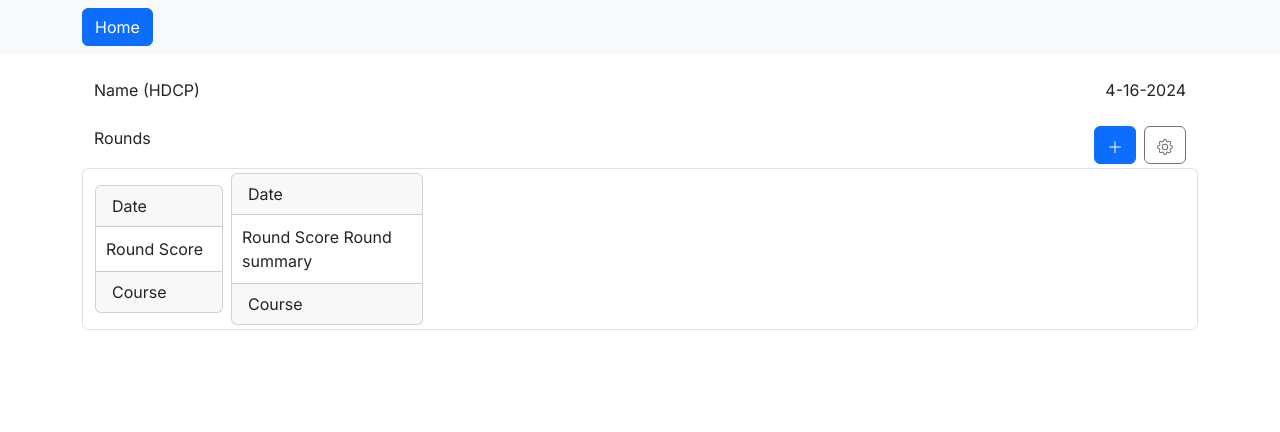
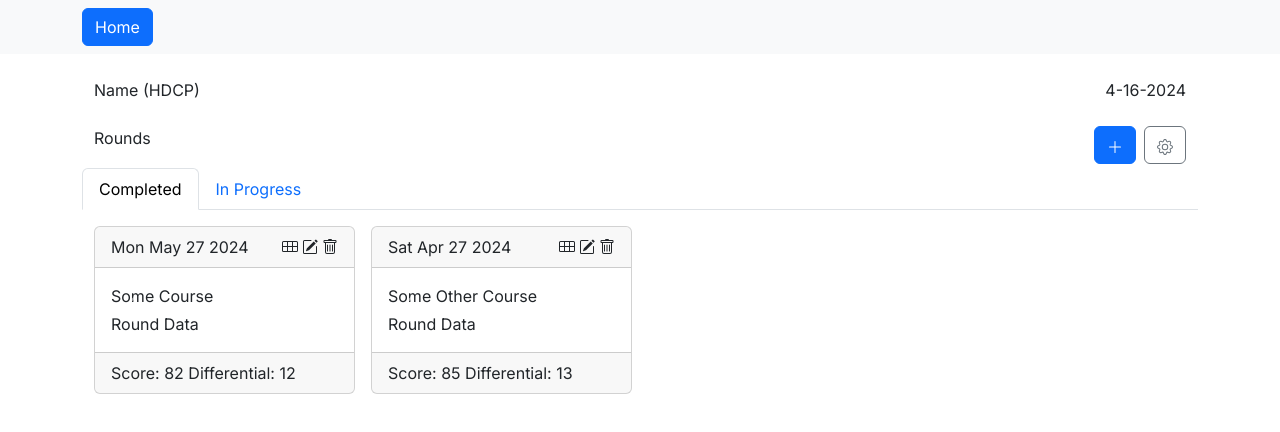
Before and after one commit to hamjared/GolfTracker, a Next.js app in the folder golf-tracker/: page /GolfTracker/ in a window 1280 px wide. Shown: the top 432 px of the page. Built offline with nearby package versions, Linux system fonts and the light colour scheme.

Commit message:
update server settings

```diff
--- /dev/null
+++ b/golf-tracker/src/app/data/MockData/MockRoundData.ts
@@ -0,0 +1,64 @@
+import { Club, Contact, Round, shotLocation } from "../Round";
+
+export const mockRounds: Round[] = [
+    {
+        id: 0,
+        courseName: "Some Course",
+        teesPlayed: "Blue",
+        date: new Date(2024, 4, 27),
+        clubs: [],
+        holeData: [{
+            holeScore: 0,
+            drive: shotLocation.LEFT,
+            approachShot: {
+                plan: {
+                    front: 0,
+                    center: 0,
+                    back: 0,
+                    toPin: 0,
+                    desiredYardage: 0,
+                    clubHit: Club.I5
+                },
+                result: {
+                    yardageToPin: 0,
+                    accuracy: shotLocation.LEFT,
+                    contact: Contact.FLUSH
+                }
+            },
+            id: 0,
+            holeNumber: 1
+        }],
+        score: 82,
+        differential: 12
+    },
+    {
+        id: 0,
+        courseName: "Some Other Course",
+        teesPlayed: "White",
+        date: new Date(2024, 3, 27),
+        clubs: [],
+        holeData: [{
+            holeScore: 0,
+            drive: shotLocation.LEFT,
+            approachShot: {
+                plan: {
+                    front: 0,
+                    center: 0,
+                    back: 0,
+                    toPin: 0,
+                    desiredYardage: 0,
+                    clubHit: Club.I5
+                },
+                result: {
+                    yardageToPin: 0,
+                    accuracy: shotLocation.LEFT,
+                    contact: Contact.FLUSH
+                }
+            },
+            holeNumber: 1,
+            id: 1
+        }],
+        score: 85,
+        differential: 13
+    }
+]
--- a/golf-tracker/src/app/page.tsx
+++ b/golf-tracker/src/app/page.tsx
@@ -1,13 +1,16 @@
 'use client'
 import 'bootstrap/dist/css/bootstrap.min.css';
 import Link from 'next/link';
-import { Button, Card, Col, Container, Row, Stack } from "react-bootstrap";
+import { Button, Card, Col, Container, Row, Stack, Tab, Tabs } from "react-bootstrap";
 import { Gear, Plus, PlusLg, PlusSquareFill } from 'react-bootstrap-icons'
 
 import { Course } from './data/Course';
 import { useEffect, useState } from 'react';
 import { getCurDate } from '@/utils/GetCurDate';
 import { useLocalStorage } from 'usehooks-ts';
+import { Round } from './data/Round';
+import RoundComponent from '@/components/RoundComponent';
+import { mockRounds } from './data/MockData/MockRoundData';
 
 export type TestType = {
   someData: string
@@ -15,6 +18,8 @@ export type TestType = {
 
 export default function Home() {
   const [courses, setCourses] = useLocalStorage<Course[]>("COURSES", [], { initializeWithValue: false })
+  // const [rounds, setRounds] = useLocalStorage<Round[]>("ROUNDS", [], {initializeWithValue : false})
+  const rounds: Round[] = mockRounds
 
   return (
     <Container className='my-4'>
@@ -26,47 +31,40 @@ export default function Home() {
         <Col>Rounds</Col>
         <Col className='d-flex justify-content-end'>
           <Stack gap={2} direction='horizontal'>
-          <Link href="/new-round"><Button><PlusLg/></Button></Link>
-          <Link href="/settings"><Button variant="outline-secondary"><Gear></Gear></Button></Link>
+            <Link href="/new-round"><Button><PlusLg /></Button></Link>
+            <Link href="/settings"><Button variant="outline-secondary"><Gear></Gear></Button></Link>
           </Stack>
-
         </Col>
       </Row>
       <Row className='my-1'>
-        <Stack className='square border rounded' direction='horizontal' gap={2} >
-          <Card className='my-1'
-          style={{
-            minWidth: "10vw",
-            maxWidth: "20vw"
-
-          }}>
-            <Card.Header>Date </Card.Header>
-            <Card.Body style={{
-              padding: "10px"
-            }}
-            >
-              Round Score
-              </Card.Body>
-            <Card.Footer>Course</Card.Footer>
-          </Card>
-
-          <Card className='my-1' style={{
-            minWidth: "10vw",
-            maxWidth: "15vw"
-          }}>
-            <Card.Header>Date </Card.Header>
-            <Card.Body style={{
-              padding: "10px"
-            }}
-            >
-              Round Score
-              Round summary
-              </Card.Body>
-            <Card.Footer>Course</Card.Footer>
-          </Card>
-
-        </Stack>
+        <Tabs
+          defaultActiveKey="CompletedRounds"
+          id="settings-tab-pane"
+          className='mb-3'>
+          <Tab eventKey="CompletedRounds" title="Completed">
+            <Stack gap={3}>
+              <Row xs={1} sm={2} lg={4} xl={8} className='g-3'>
+                {rounds.map(round => (
+                  <Col key={round.id}>
+                    <RoundComponent round={round} />
+                  </Col>
+                ))}
+              </Row>
+            </Stack>
+          </Tab>
+          <Tab eventKey="InProgressRounds" title="In Progress">
+            <Stack gap={3}>
+              <Row xs={1} sm={2} lg={4} xl={8} className='g-3'>
+                {rounds.map(round => (
+                  <Col key={round.id}>
+                    <RoundComponent round={round} />
+                  </Col>
+                ))}
+              </Row>
+            </Stack>
+          </Tab>
+        </Tabs>
       </Row>
-      </Container>
+    </Container>
   );
 }
--- a/golf-tracker/src/app/settings/ServerSettings.tsx
+++ b/golf-tracker/src/app/settings/ServerSettings.tsx
@@ -26,7 +26,9 @@ export default function ServerSettings() {
 
         setServerSettings({
             ip: serverIp.current!.value,
-            port: +serverPort.current!.value
+            port: +serverPort.current!.value,
+            isHttps: true,
+            usePort: false
         })
     }
 
@@ -41,7 +43,7 @@ export default function ServerSettings() {
 
             <FormGroup className='mb-3' >
                 <Form.Label>Server IP</Form.Label>
-                <Form.Control type='text' defaultValue={serverSettings.ip} ref={serverIp} pattern='^((25[0-5]|(2[0-4]|1\d|[1-9]|)\d)\.?\b){4}$'/>
+                <Form.Control type='text' defaultValue={serverSettings.ip} ref={serverIp} />
             </FormGroup>
 
             <FormGroup className='mb-3'>
--- /dev/null
+++ b/golf-tracker/src/components/PlayedHoleComponent.tsx
@@ -0,0 +1,25 @@
+'use client'
+import { PlayedHoleData, Round } from '@/app/data/Round';
+import 'bootstrap/dist/css/bootstrap.min.css';
+import { Button, Card, Carousel, Col, Container, Row, Stack } from "react-bootstrap";
+import { Gear, PencilSquare, Trash } from 'react-bootstrap-icons'
+
+export type PlayedHoleProps = {
+    hole: PlayedHoleData
+}
+
+export default function PlayedHoleComponent({ hole }: PlayedHoleProps) {
+
+    function handleEditClicked() {
+        console.log("Edit clicked for ")
+    }
+
+    function handleDeleteClicked() {
+        console.log("Delete clicked for ")
+    }
+    return (
+        <>
+            <div>Hole #{hole.holeNumber}</div>
+        </>
+    );
+}
--- /dev/null
+++ b/golf-tracker/src/components/RoundComponent.tsx
@@ -0,0 +1,59 @@
+'use client'
+import { Round } from '@/app/data/Round';
+import 'bootstrap/dist/css/bootstrap.min.css';
+import { Button, Card, Carousel, Col, Container, Row, Stack } from "react-bootstrap";
+import { Gear, Grid3x2, PencilSquare, Trash } from 'react-bootstrap-icons'
+import PlayedHoleComponent from './PlayedHoleComponent';
+
+export type RoundProps = {
+    round: Round
+}
+
+export default function RoundComponent({ round }: RoundProps) {
+
+    function handleEditClicked() {
+        console.log("Edit clicked for ")
+    }
+
+    function handleDeleteClicked() {
+        console.log("Delete clicked for ")
+    }
+
+    function handleShowScoreCard() {
+        console.log("Handle show score card clicked")
+    }
+    return (
+        <>
+            <Card className={`h-100 text_reset text-decoration-none`}>
+                <Card.Header>
+
+                    <Stack gap={1} direction='horizontal' className='justify-content-end'>
+                        <Col>{round.date.toDateString()}</Col>
+                        <Grid3x2 style={{ cursor: 'pointer' }} onClick={handleShowScoreCard}/>
+                        <PencilSquare style={{ cursor: 'pointer' }} onClick={handleEditClicked} />
+                        <Trash style={{ cursor: 'pointer' }} onClick={handleDeleteClicked} />
+                    </Stack>
+                </Card.Header>
+                <Card.Body>
+                    <Carousel controls={true} interval={null} touch={true}>
+                        <Carousel.Item>
+                            <Stack gap={1}>
+                                <div>{round.courseName}</div>
+                                <div>Round Data</div>
+                            </Stack>
+                        </Carousel.Item>
+                        {round.holeData.map(hole => (
+                            <Carousel.Item key={hole.id}>
+                                <PlayedHoleComponent hole={hole}/>
+                            </Carousel.Item>
+                        ))}
+
+                    </Carousel>
+                </Card.Body>
+
+                <Card.Footer>Score: {round.score} Differential: {round.differential} </Card.Footer>
+
+            </Card>
+        </>
+    );
+}
```
Also changed, not shown: golf-tracker/src/ApiCalls/courseData.ts (+22 -2 lines), golf-tracker/src/app/data/Round.ts (+9 -3 lines), golf-tracker/src/app/data/ServerSettings.ts (+7 -3 lines), golf-tracker/src/app/settings/CourseSettings.tsx (+10 -6 lines), golf-tracker/src/components/CourseComponent.tsx (+27 -4 lines).
